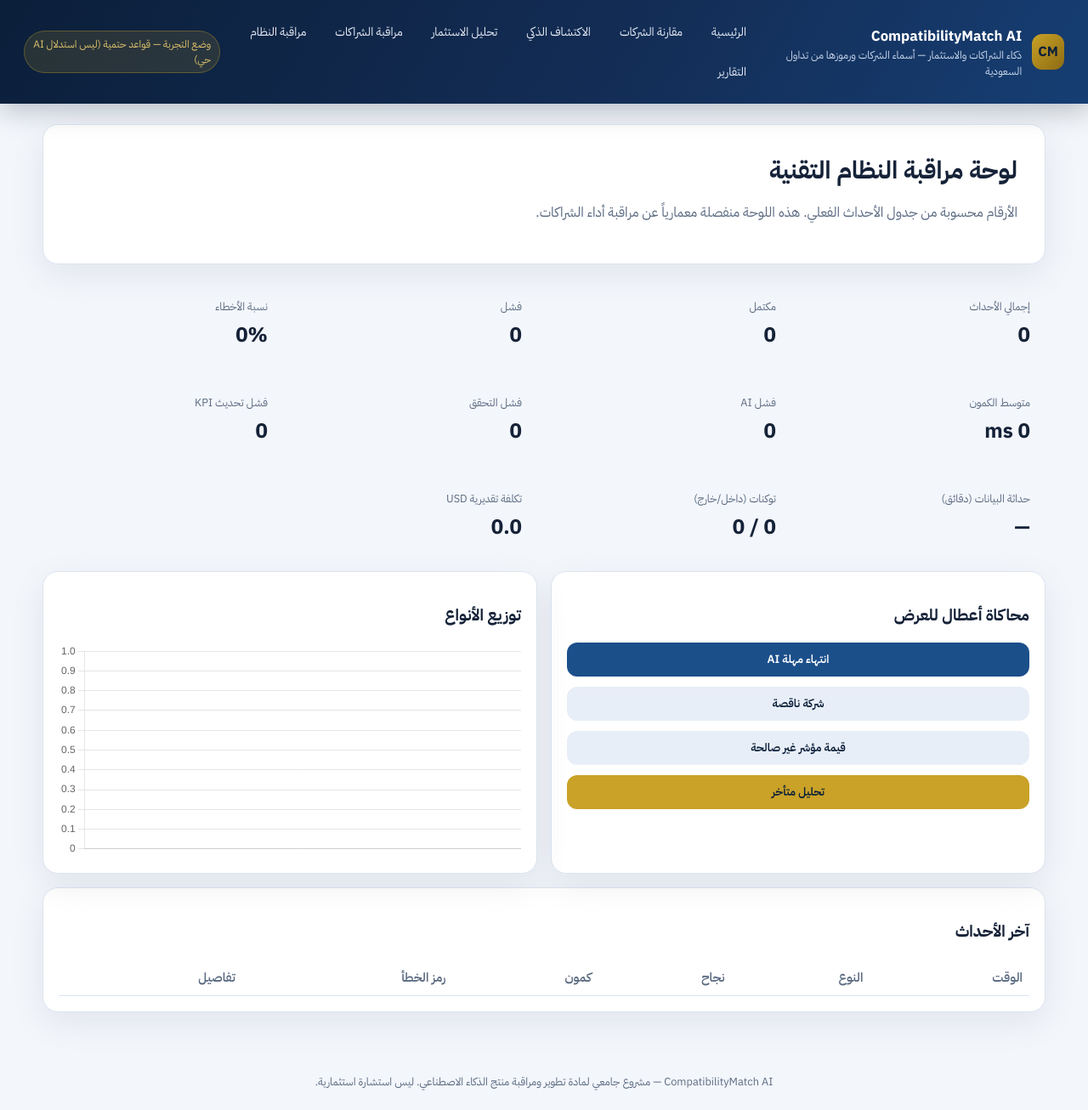
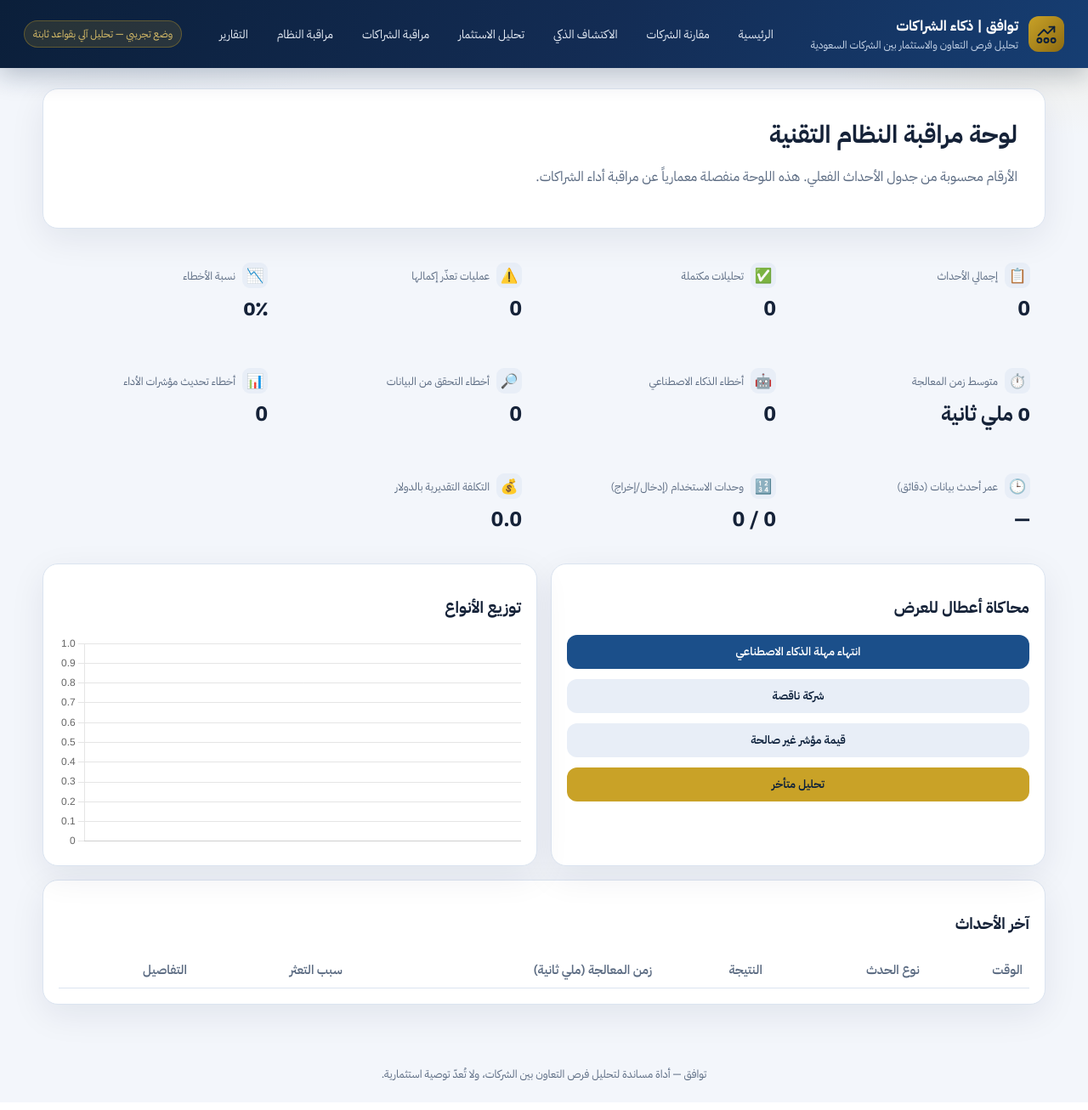
Before and after one commit to abdulrhmanazkh1-star/TuwaiqProject, a Flask app: page /system in a window 1280 px wide. Shown: the whole page at 85% size. After the commit the page ends 1272 px from the top, so only its background shows below. Run offline with Flask 3, Linux system fonts and the light colour scheme; lists and menus that the app fills with data are empty.

Commit message:
Polish Arabic UI and analysis score presentation

```diff
--- a/app/static/css/style.css
+++ b/app/static/css/style.css
@@ -52,6 +52,7 @@
   background: linear-gradient(135deg, var(--gold), #8d6b12);
   display: grid; place-items: center; font-weight: 700; color: var(--navy);
 }
+.logo-mark svg { width: 30px; height: 30px; fill: none; stroke: var(--navy); stroke-width: 3; stroke-linecap: round; stroke-linejoin: round; }
 .brand h1 { margin: 0; font-size: 1.05rem; }
 .brand p { margin: 0; color: #c9d7ea; font-size: 0.78rem; }
 .nav { display: flex; flex-wrap: wrap; gap: 8px; }
@@ -79,6 +80,9 @@
   box-shadow: var(--shadow);
 }
 .hero { padding: 32px; margin-bottom: 22px; overflow: hidden; position: relative; }
+.hero-brand { display: flex; align-items: center; gap: 14px; margin-bottom: 12px; }
+.hero .hero-brand h2 { margin: 4px 0 0; color: var(--navy); font-size: 1.5rem; }
+.hero-symbol { display: grid; place-items: center; width: 64px; height: 64px; border-radius: 20px; color: #fff; font-size: 2.6rem; background: linear-gradient(135deg, var(--blue), var(--navy)); box-shadow: var(--shadow); }
 .hero h2 { margin: 0 0 8px; font-size: 1.8rem; }
 .muted { color: var(--muted); }
 .grid { display: grid; gap: 16px; }
@@ -124,6 +128,12 @@
 th { color: var(--muted); font-weight: 600; }
 
 .score-ring { font-size: 2rem; font-weight: 800; color: var(--navy); }
+.score-high { color: #16834f !important; background: #e8f7ef; }
+.score-mid { color: #a96309 !important; background: #fff3e0; }
+.score-low { color: #c0392b !important; background: #fdecea; }
+.score-badge { display: inline-block; min-width: 48px; padding: 4px 10px; border-radius: 999px; font-weight: 800; text-align: center; background: #f0f2f5; }
+.metric-label { display: flex; align-items: center; gap: 8px; }
+.metric-icon { display: inline-grid; place-items: center; width: 30px; height: 30px; border-radius: 9px; background: #e8eef7; font-size: 1.05rem; }
 .footer {
   text-align: center; color: var(--muted); font-size: 0.8rem; padding: 24px;
 }
--- a/app/templates/base.html
+++ b/app/templates/base.html
@@ -3,7 +3,7 @@
 <head>
   <meta charset="utf-8">
   <meta name="viewport" content="width=device-width, initial-scale=1">
-  <title>{% block title %}CompatibilityMatch AI{% endblock %}</title>
+  <title>{% block title %}توافق{% endblock %}</title>
   <link rel="preconnect" href="https://fonts.googleapis.com">
   <link href="https://fonts.googleapis.com/css2?family=IBM+Plex+Sans+Arabic:wght@300;400;600;700&display=swap" rel="stylesheet">
   <link rel="stylesheet" href="{{ url_for('static', filename='css/style.css') }}">
@@ -12,10 +12,12 @@
 <body>
   <header class="app-header">
     <div class="brand">
-      <div class="logo-mark">CM</div>
+      <div class="logo-mark" aria-hidden="true">
+        <svg viewBox="0 0 48 48" focusable="false"><path d="M9 26.5 19.5 16l7 7L39 10.5"/><path d="M29.5 10.5H39V20"/><circle cx="11" cy="36" r="4"/><circle cx="24" cy="36" r="4"/><circle cx="37" cy="36" r="4"/></svg>
+      </div>
       <div>
-        <h1>CompatibilityMatch AI</h1>
-        <p>ذكاء الشراكات والاستثمار — أسماء الشركات ورموزها من تداول السعودية</p>
+        <h1>توافق | ذكاء الشراكات</h1>
+        <p>تحليل فرص التعاون والاستثمار بين الشركات السعودية</p>
       </div>
     </div>
     <nav class="nav">
@@ -28,7 +30,7 @@
       <a href="{{ url_for('main.reports') }}">التقارير</a>
     </nav>
     <span class="mode-pill">
-      {% if llm_mode == 'llm' %}وضع النموذج اللغوي متصل{% else %}وضع التجربة — قواعد حتمية (ليس استدلال AI حي){% endif %}
+      {% if llm_mode == 'llm' %}تحليل بمساعدة الذكاء الاصطناعي{% else %}وضع تجريبي — تحليل آلي بقواعد ثابتة{% endif %}
     </span>
   </header>
   <main class="container">
@@ -39,6 +41,6 @@
     {% endwith %}
     {% block content %}{% endblock %}
   </main>
-  <div class="footer">CompatibilityMatch AI — مشروع جامعي لمادة تطوير ومراقبة منتج الذكاء الاصطناعي. ليس استشارة استثمارية.</div>
+  <div class="footer">توافق — أداة مساندة لتحليل فرص التعاون بين الشركات، ولا تُعدّ توصية استثمارية.</div>
 </body>
 </html>
--- a/app/templates/partnerships.html
+++ b/app/templates/partnerships.html
@@ -8,7 +8,7 @@
       <p>
         <a href="{{ url_for('main.partnership_detail', rel_id=r.id) }}"><b>{{ r.name }}</b></a>
         {% if r.is_simulated %}<span class="demo-tag">مُحاكاة</span>{% endif %}
-        <br><small class="muted">{{ r.company_a.official_name }} × {{ r.company_b.official_name }} · {{ r.status }} · {{ analysis_labels.get(r.relationship_type, r.relationship_type) }}</small>
+        <br><small class="muted">{{ r.company_a.official_name }} × {{ r.company_b.official_name }} · {{ status_labels.get(r.status, 'قيد المراجعة') }} · {{ analysis_labels.get(r.relationship_type, r.relationship_type) }}</small>
       </p>
     {% else %}
       <p class="muted">لا توجد علاقات بعد.</p>
--- a/app/templates/reports.html
+++ b/app/templates/reports.html
@@ -13,9 +13,9 @@
           <td>{{ analysis_labels.get(a.analysis_type, a.analysis_type) }}</td>
           <td>{{ a.company_a.official_name if a.company_a else '—' }}</td>
           <td>{{ a.company_b.official_name if a.company_b else 'اكتشاف' }}</td>
-          <td>{{ a.mode }} / {{ a.status }}</td>
-          <td><a href="{{ url_for('main.analysis_detail', analysis_id=a.id) }}">عرض</a>
-              · <a href="{{ url_for('main.analysis_json', analysis_id=a.id) }}">JSON</a></td>
+          <td>{{ analysis_status_text(a) }}</td>
+          <td><a href="{{ url_for('main.analysis_detail', analysis_id=a.id) }}">عرض التقرير</a>
+              · <a href="{{ url_for('main.analysis_json', analysis_id=a.id) }}">بيانات التقرير</a></td>
         </tr>
       {% endfor %}
       </tbody>
--- a/app/templates/system.html
+++ b/app/templates/system.html
@@ -6,23 +6,23 @@
   <p class="muted">الأرقام محسوبة من جدول الأحداث الفعلي. هذه اللوحة منفصلة معمارياً عن مراقبة أداء الشراكات.</p>
 </section>
 <div class="grid grid-3">
-  <div class="metric"><div class="label">إجمالي الأحداث</div><b>{{ metrics.total }}</b></div>
-  <div class="metric"><div class="label">مكتمل</div><b>{{ metrics.completed }}</b></div>
-  <div class="metric"><div class="label">فشل</div><b>{{ metrics.failed }}</b></div>
-  <div class="metric"><div class="label">نسبة الأخطاء</div><b>{{ metrics.error_rate }}%</b></div>
-  <div class="metric"><div class="label">متوسط الكمون</div><b>{{ metrics.avg_latency_ms }} ms</b></div>
-  <div class="metric"><div class="label">فشل AI</div><b>{{ metrics.ai_failures }}</b></div>
-  <div class="metric"><div class="label">فشل التحقق</div><b>{{ metrics.validation_failures }}</b></div>
-  <div class="metric"><div class="label">فشل تحديث KPI</div><b>{{ metrics.kpi_failures }}</b></div>
-  <div class="metric"><div class="label">حداثة البيانات (دقائق)</div><b>{{ metrics.freshness_minutes if metrics.freshness_minutes is not none else '—' }}</b></div>
-  <div class="metric"><div class="label">توكنات (داخل/خارج)</div><b>{{ metrics.tokens_in }} / {{ metrics.tokens_out }}</b></div>
-  <div class="metric"><div class="label">تكلفة تقديرية USD</div><b>{{ metrics.estimated_cost_usd }}</b></div>
+  <div class="metric"><div class="label metric-label"><span class="metric-icon" aria-hidden="true">📋</span>إجمالي الأحداث</div><b>{{ metrics.total }}</b></div>
+  <div class="metric"><div class="label metric-label"><span class="metric-icon" aria-hidden="true">✅</span>تحليلات مكتملة</div><b>{{ metrics.completed }}</b></div>
+  <div class="metric"><div class="label metric-label"><span class="metric-icon" aria-hidden="true">⚠️</span>عمليات تعذّر إكمالها</div><b>{{ metrics.failed }}</b></div>
+  <div class="metric"><div class="label metric-label"><span class="metric-icon" aria-hidden="true">📉</span>نسبة الأخطاء</div><b>{{ metrics.error_rate }}٪</b></div>
+  <div class="metric"><div class="label metric-label"><span class="metric-icon" aria-hidden="true">⏱️</span>متوسط زمن المعالجة</div><b>{{ metrics.avg_latency_ms }} ملي ثانية</b></div>
+  <div class="metric"><div class="label metric-label"><span class="metric-icon" aria-hidden="true">🤖</span>أخطاء الذكاء الاصطناعي</div><b>{{ metrics.ai_failures }}</b></div>
+  <div class="metric"><div class="label metric-label"><span class="metric-icon" aria-hidden="true">🔎</span>أخطاء التحقق من البيانات</div><b>{{ metrics.validation_failures }}</b></div>
+  <div class="metric"><div class="label metric-label"><span class="metric-icon" aria-hidden="true">📊</span>أخطاء تحديث مؤشرات الأداء</div><b>{{ metrics.kpi_failures }}</b></div>
+  <div class="metric"><div class="label metric-label"><span class="metric-icon" aria-hidden="true">🕒</span>عمر أحدث بيانات (دقائق)</div><b>{{ metrics.freshness_minutes if metrics.freshness_minutes is not none else '—' }}</b></div>
+  <div class="metric"><div class="label metric-label"><span class="metric-icon" aria-hidden="true">🔢</span>وحدات الاستخدام (إدخال/إخراج)</div><b>{{ metrics.tokens_in }} / {{ metrics.tokens_out }}</b></div>
+  <div class="metric"><div class="label metric-label"><span class="metric-icon" aria-hidden="true">💰</span>التكلفة التقديرية بالدولار</div><b>{{ metrics.estimated_cost_usd }}</b></div>
 </div>
 <div class="grid grid-2" style="margin-top:16px">
   <div class="card">
     <h3>محاكاة أعطال للعرض</h3>
     <form method="post" action="{{ url_for('main.simulate') }}" class="stack">
-      <button class="btn" name="kind" value="ai_timeout">انتهاء مهلة AI</button>
+      <button class="btn" name="kind" value="ai_timeout">انتهاء مهلة الذكاء الاصطناعي</button>
       <button class="btn secondary" name="kind" value="missing_company">شركة ناقصة</button>
       <button class="btn secondary" name="kind" value="invalid_kpi">قيمة مؤشر غير صالحة</button>
       <button class="btn gold" name="kind" value="delayed_analysis">تحليل متأخر</button>
@@ -36,16 +36,16 @@
 <div class="card" style="margin-top:16px">
   <h3>آخر الأحداث</h3>
   <table>
-    <thead><tr><th>الوقت</th><th>النوع</th><th>نجاح</th><th>كمون</th><th>رمز الخطأ</th><th>تفاصيل</th></tr></thead>
+    <thead><tr><th>الوقت</th><th>نوع الحدث</th><th>النتيجة</th><th>زمن المعالجة (ملي ثانية)</th><th>سبب التعثر</th><th>التفاصيل</th></tr></thead>
     <tbody>
     {% for e in metrics.recent %}
       <tr>
         <td>{{ e.created_at }}</td>
-        <td>{{ e.event_type }}</td>
+        <td>{{ {'analysis':'تحليل شركات','ai_analysis':'تحليل الشركات','ai_monitor_summary':'تلخيص أداء الشراكة','analysis_failed':'تعذّر التحليل','ai_timeout':'انتهاء مهلة الذكاء الاصطناعي','missing_company':'بيانات شركة ناقصة','invalid_kpi':'قيمة مؤشر غير صالحة','delayed_analysis':'تحليل استغرق وقتاً أطول من المعتاد','validation_failure':'تعذّر التحقق من البيانات','kpi_update_failure':'تعذّر تحديث مؤشرات الأداء'}.get(e.event_type, 'حدث في النظام') }}</td>
         <td>{{ 'نعم' if e.success else 'لا' }}</td>
         <td>{{ e.latency_ms }}</td>
-        <td>{{ e.error_code }}</td>
-        <td>{{ e.details }}</td>
+        <td>{{ {'AI_TIMEOUT':'انتهاء مهلة خدمة الذكاء الاصطناعي','MISSING_COMPANY':'بيانات الشركة غير موجودة','INVALID_KPI':'قيمة المؤشر غير صالحة','DELAYED_ANALYSIS':'تأخر إكمال التحليل','timeout':'انتهاء المهلة','ai_error':'خطأ في خدمة الذكاء الاصطناعي','missing_company':'بيانات الشركة غير موجودة','invalid_kpi':'قيمة المؤشر غير صالحة','invalid_pair':'يجب اختيار شركتين مختلفتين'}.get(e.error_code, '—') }}</td>
+        <td>{{ 'تم تسجيل الحدث لمتابعة أداء النظام.' if e.details else '—' }}</td>
       </tr>
     {% endfor %}
     </tbody>
@@ -56,7 +56,7 @@
 new Chart(document.getElementById('typeChart'), {
   type: 'bar',
   data: {
-    labels: types.map(t => t.type),
+    labels: types.map(t => ({analysis:'تحليل شركات',ai_analysis:'تحليل الشركات',ai_monitor_summary:'تلخيص أداء الشراكة',analysis_failed:'تعذّر التحليل',ai_timeout:'انتهاء مهلة الذكاء الاصطناعي',missing_company:'بيانات شركة ناقصة',invalid_kpi:'قيمة مؤشر غير صالحة',delayed_analysis:'تحليل متأخر',validation_failure:'تعذّر التحقق من البيانات',kpi_update_failure:'تعذّر تحديث مؤشرات الأداء'}[t.type] || 'حدث آخر')),
     datasets: [{ label: 'عدد', data: types.map(t => t.count), backgroundColor: '#1b4f8a' }]
   },
   options: { plugins: { legend: { display: false } } }
--- a/app/views.py
+++ b/app/views.py
@@ -41,12 +41,74 @@
     "joint_venture": "مشروع مشترك",
 }
 
+CRITERION_LABELS = {
+    "business_complementarity": "تكامل الأنشطة التجارية",
+    "product_compatibility": "توافق المنتجات والخدمات",
+    "partnership_opportunity": "فرص التعاون",
+    "strategic_alignment": "التوافق الاستراتيجي",
+    "financial_capacity": "القدرة المالية",
+    "operational_fit": "التوافق التشغيلي",
+    "risk_control": "إدارة المخاطر",
+    "revenue_growth": "نمو الإيرادات",
+    "profitability": "الربحية",
+    "liquidity": "السيولة المالية",
+    "debt_stability": "الديون والاستقرار المالي",
+    "performance_trend": "اتجاه الأداء المالي",
+    "market_valuation": "التقييم السوقي",
+    "strategic_rationale": "مبررات الاستثمار الاستراتيجي",
+    "resource_complementarity": "تكامل الموارد",
+    "operational_capability": "القدرات التشغيلية",
+    "business_opportunity": "الفرصة التجارية",
+    "project_feasibility": "جدوى المشروع",
+    "implementation_risk": "مخاطر التنفيذ",
+    "mutual_benefit": "المنفعة المتبادلة",
+}
+
+STATUS_LABELS = {
+    "draft": "مسودة",
+    "approved": "معتمدة",
+    "signed": "موقّعة",
+    "active": "نشطة",
+    "completed": "مكتملة",
+    "failed": "تعذّر إكمالها",
+    "On Track": "على المسار الصحيح",
+    "Needs Attention": "تحتاج إلى متابعة",
+    "Off Track": "متأخرة عن الهدف",
+    "Insufficient Data": "بيانات غير كافية",
+    "pending": "قيد الانتظار",
+    "delayed": "متأخرة عن موعدها",
+}
+
+
+def score_class(score):
+    if score is None:
+        return "score-low"
+    if score >= 60:
+        return "score-high"
+    if score >= 40:
+        return "score-mid"
+    return "score-low"
+
+
+def analysis_status_text(analysis):
+    if analysis.status == "failed":
+        return "تعذّر إكمال التحليل. راجع سجل الأخطاء في لوحة مراقبة النظام."
+    if analysis.mode == "demo_rules":
+        return f"اكتمل التحليل باستخدام قواعد التقييم التجريبية خلال {analysis.latency_ms} ملي ثانية."
+    if analysis.mode == "hybrid":
+        return f"اكتمل التحليل بمساعدة الذكاء الاصطناعي خلال {analysis.latency_ms} ملي ثانية."
+    return f"اكتمل التحليل خلال {analysis.latency_ms} ملي ثانية."
+
 
 @bp.app_context_processor
 def inject_globals():
     return {
         "llm_mode": "llm" if llm_configured() else "demo",
         "analysis_labels": ANALYSIS_LABELS,
+        "criterion_labels": CRITERION_LABELS,
+        "status_labels": STATUS_LABELS,
+        "score_class": score_class,
+        "analysis_status_text": analysis_status_text,
         "scoring_version": SCORING_VERSION,
     }
 
```
Also changed, not shown: app/templates/analysis.html (+5 -8 lines), app/templates/discover_results.html (+3 -4 lines), app/templates/home.html (+7 -7 lines), app/templates/partnership_detail.html (+7 -7 lines).
